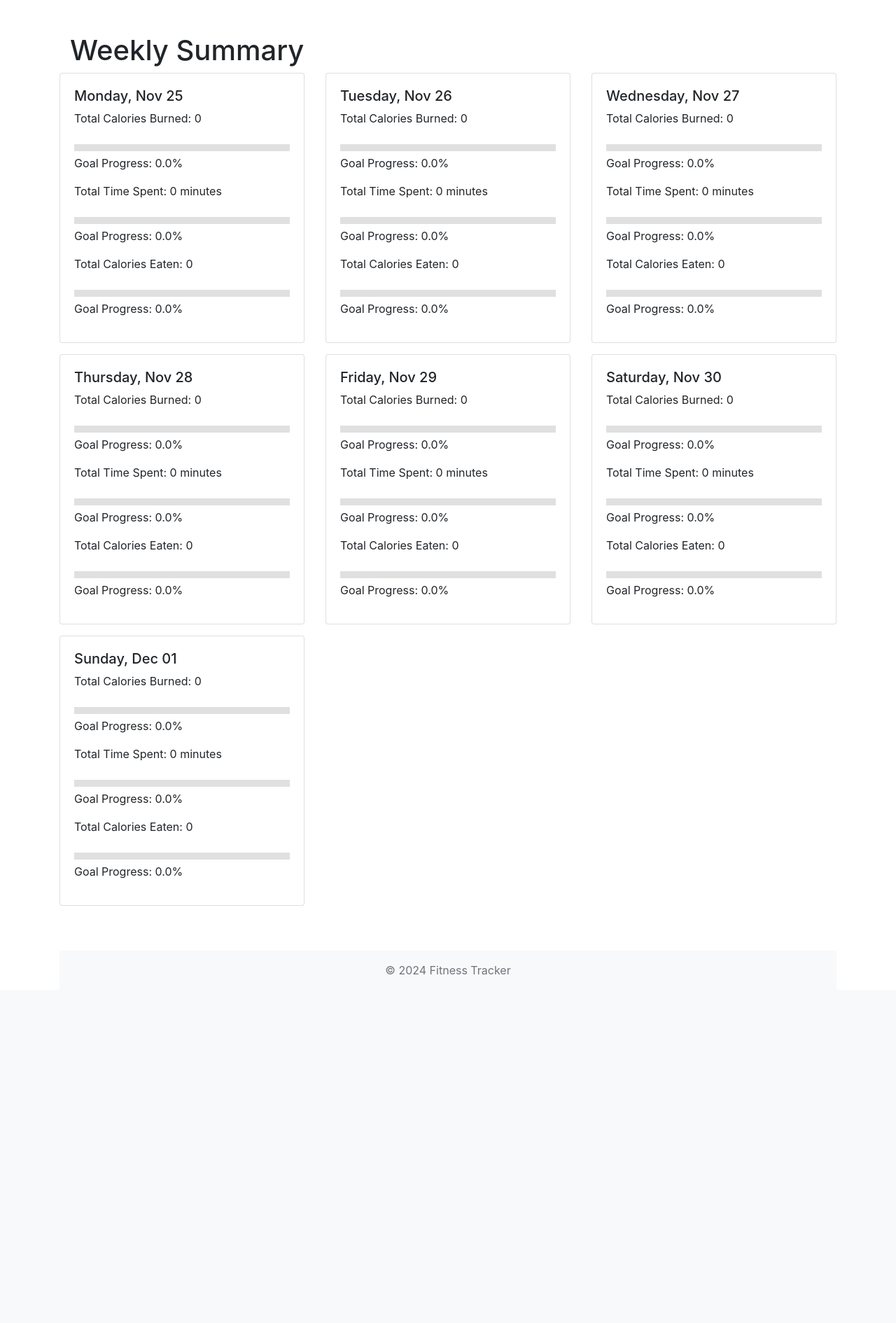
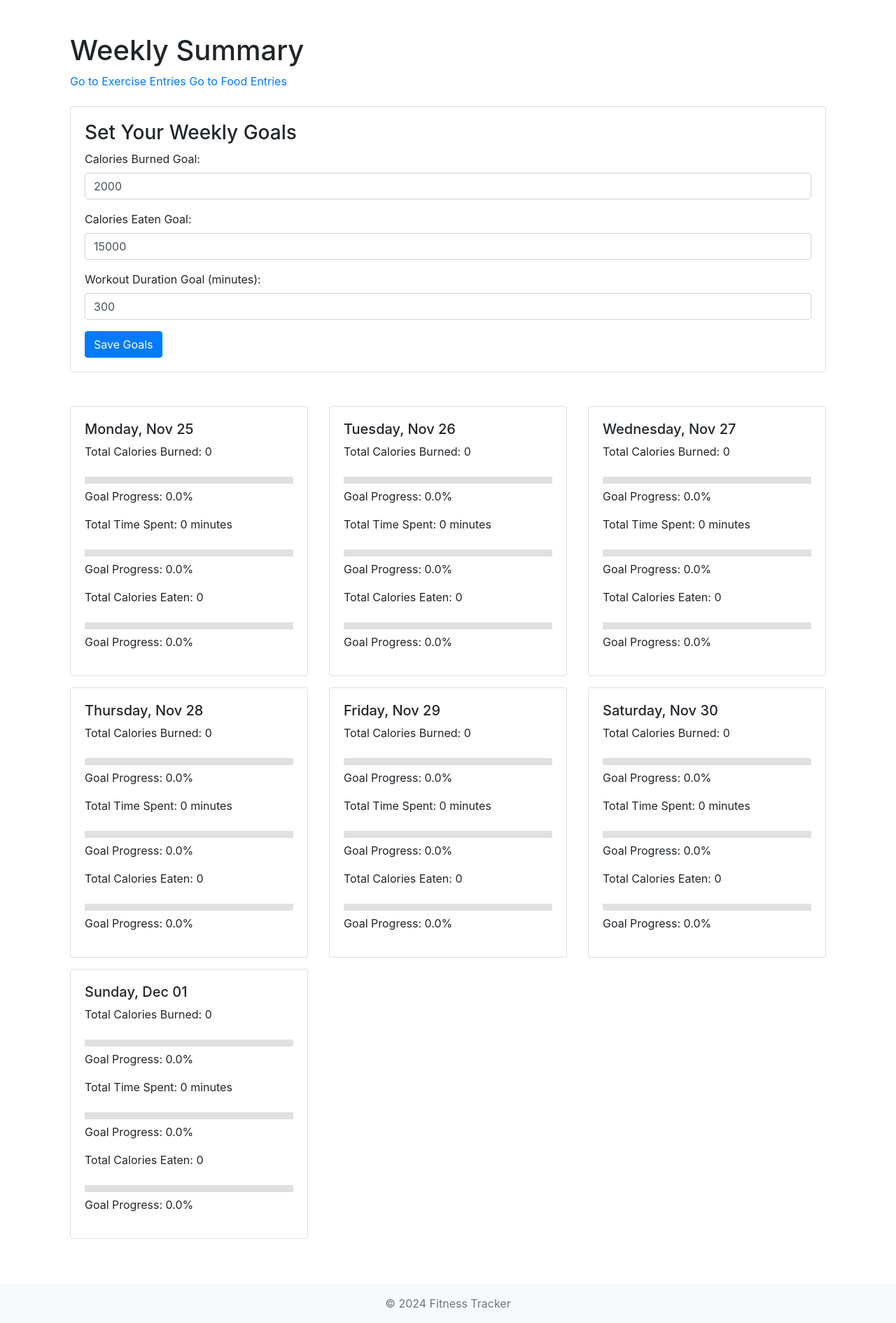
Before and after one commit to AkashR348/FitnessWebApp, a Django app: page / in a window 1280 px wide. Shown: the part 56-1946 px from the top of the page at 70% size. Before the commit the page ends 1449 px from the top, so only its background shows below. Run offline with Django 5.2, Linux system fonts and the light colour scheme; a user stored in the database is signed in; data comes from the database, SQL or seed files in the repository; both versions use the stored data as it was after the commit; data that the repository does not hold is empty; some libraries are stand-ins or nearby versions.

Commit message:
WORKING SUMMARY PAGE, sorta

```diff
--- a/FitnessApp/fitness/forms.py
+++ b/FitnessApp/fitness/forms.py
@@ -24,14 +24,21 @@ class SignUpForm(UserCreationForm):
         fields = ['username', 'email', 'password1', 'password2']
 
 
+# forms.py
+from django import forms
+from .models import UserProfile
+
 class GoalForm(forms.ModelForm):
     class Meta:
         model = UserProfile
         fields = ['goal_calories_burned', 'goal_calories_eaten', 'goal_workout_duration']
-
-    def clean(self):
-        cleaned_data = super().clean()
-        for field in ['goal_calories_burned', 'goal_calories_eaten', 'goal_workout_duration']:
-            if cleaned_data[field] < 0:
-                raise forms.ValidationError(f"{field.replace('_', ' ').capitalize()} must be non-negative.")
-        return cleaned_data
+        labels = {
+            'goal_calories_burned': 'Calories Burned Goal',
+            'goal_calories_eaten': 'Calories Eaten Goal',
+            'goal_workout_duration': 'Workout Duration Goal (minutes)',
+        }
+        widgets = {
+            'goal_calories_burned': forms.NumberInput(attrs={'class': 'form-control'}),
+            'goal_calories_eaten': forms.NumberInput(attrs={'class': 'form-control'}),
+            'goal_workout_duration': forms.NumberInput(attrs={'class': 'form-control'}),
+        }
--- a/FitnessApp/fitness/templates/fitness_app/summary.html
+++ b/FitnessApp/fitness/templates/fitness_app/summary.html
@@ -3,14 +3,23 @@
 {% block content %}
 <div class="container mt-5">
     <h1>Weekly Summary</h1>
+    <a href="{% url 'fitness_app:exercise_page' %}">Go to Exercise Entries</a>
+    <a href="{% url 'fitness_app:food_page' %}">Go to Food Entries</a>
 
-    {% if not request.user.is_authenticated %}
-    <div class="alert alert-info" role="alert">
-        <p><strong>Welcome!</strong> You are currently not logged in. Please <a href="{% url 'login' %}">log in</a> or <a href="{% url 'signup' %}">sign up</a> to start tracking your exercises.</p>
+    <!-- Goal Setting Form -->
+    <div class="card mt-4">
+        <div class="card-body">
+            <h3>Set Your Weekly Goals</h3>
+            <form method="post" action="">
+                {% csrf_token %}
+                {{ form.as_p }}
+                <button type="submit" class="btn btn-primary">Save Goals</button>
+            </form>
+        </div>
     </div>
-    {% else %}
-    <div class="row">
-    <div class="row">
+
+    <!-- Weekly Summary Display -->
+    <div class="row mt-5">
         {% for summary in summaries %}
             <div class="col-md-4 mb-3">
                 <div class="card">
@@ -41,6 +50,5 @@
             </div>
         {% endfor %}
     </div>
-    {% endif %}
 </div>
 {% endblock %}
--- a/FitnessApp/fitness/views.py
+++ b/FitnessApp/fitness/views.py
@@ -111,23 +111,15 @@ def signup(request):
 
 
 
-
+@login_required
 def summary_view(request):
-    if not request.user.is_authenticated:
-        # For unauthenticated users, show a placeholder message or redirect to login
-        return render(request, 'fitness_app/summary.html', {
-            'summaries': [],
-            'error': 'Please log in to view your summary.',
-        })
-
-    # Proceed for authenticated users
     user_profile, created = UserProfile.objects.get_or_create(user=request.user)
 
     if request.method == 'POST':
         form = GoalForm(request.POST, instance=user_profile)
         if form.is_valid():
             form.save()
-            return redirect('fitness_app:summary_page')  # Redirect to avoid re-posting on refresh
+            return redirect('fitness_app:summary_view')  # Redirect to avoid re-posting on refresh
     else:
         form = GoalForm(instance=user_profile)
 
@@ -167,7 +159,6 @@ def summary_view(request):
 
 
 
-
 @login_required
 def profile(request):
     return render(request, 'fitness_app/profile.html')
```
Also changed, not shown: FitnessApp/db.sqlite3.
